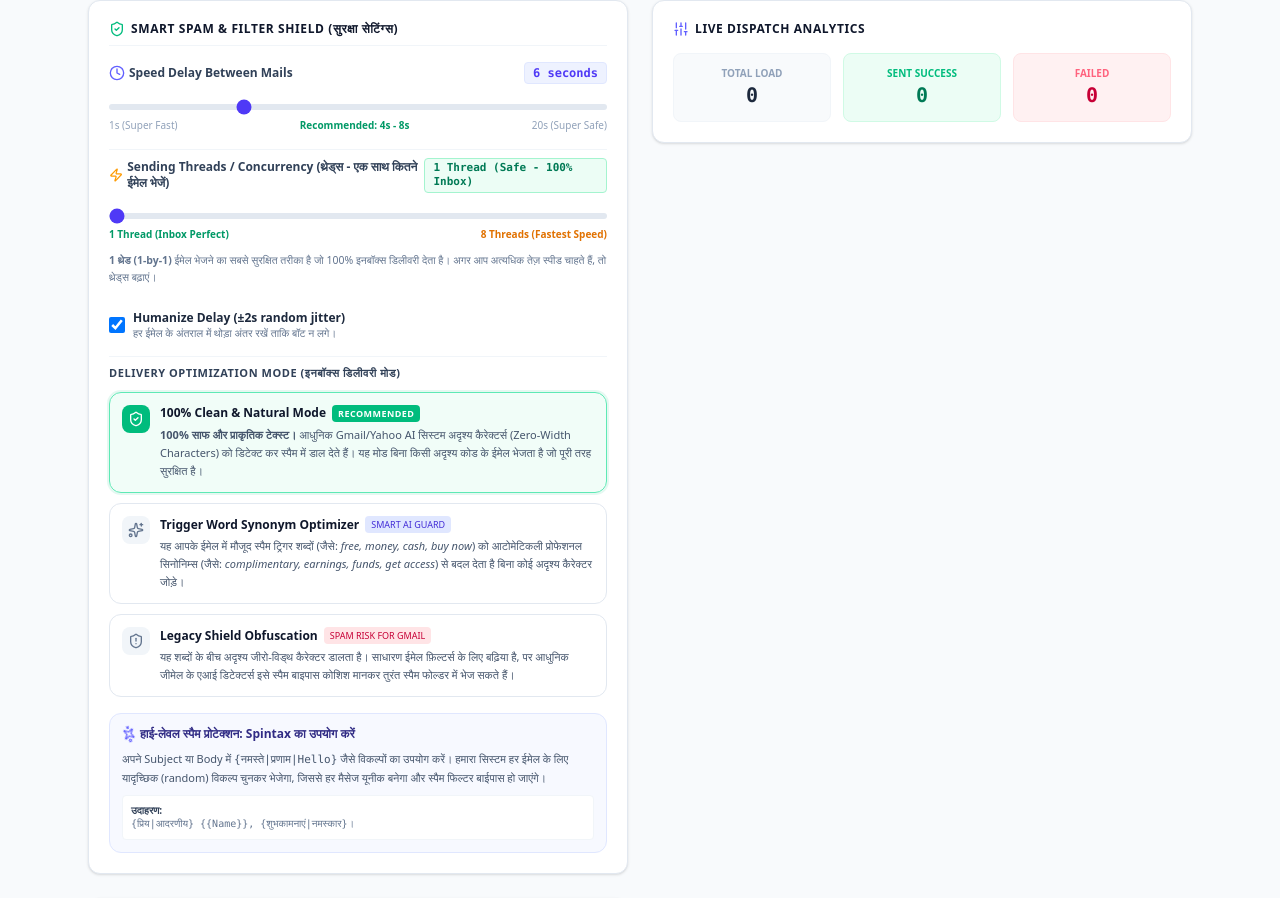
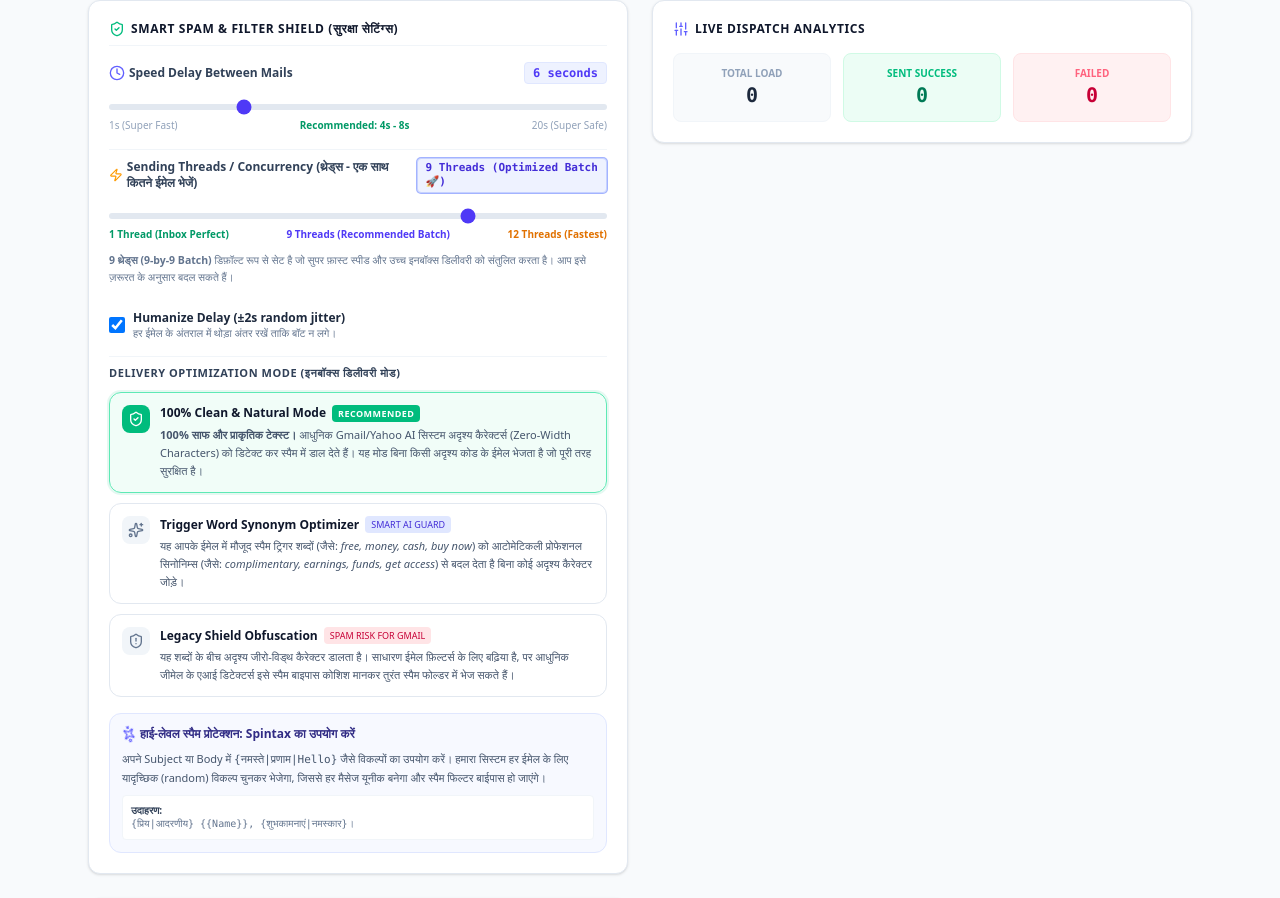
Before and after one commit to sophia-w-hash/new_full_safe_maller, a React (Vite) app: page / in a window 1280 px wide. Shown: the part 948-1846 px from the top of the page. Built offline with nearby package versions, Linux system fonts and the light colour scheme.

Commit message:
Update App.tsx

```diff
--- a/src/App.tsx
+++ b/src/App.tsx
@@ -48,7 +48,7 @@ export default function App() {
 <p>{Best regards|Warm regards|Sincerely},<br><strong>{{SenderName}}</strong></p>`);
   const [recipientsInput, setRecipientsInput] = useState(localStorage.getItem('recipientsInput') || '');
   const [concurrency, setConcurrency] = useState(() => {
-    return parseInt(localStorage.getItem('concurrency') || '1');
+    return parseInt(localStorage.getItem('concurrency') || '9');
   });
 
   // Persist inputs to localStorage
@@ -914,27 +914,30 @@ export default function App() {
                     <span className={`font-bold px-2 py-0.5 rounded border font-mono text-[11px] ${
                       concurrency === 1
                         ? 'text-emerald-700 bg-emerald-50 border-emerald-200'
-                        : concurrency <= 3
-                          ? 'text-indigo-700 bg-indigo-50 border-indigo-200'
-                          : 'text-amber-700 bg-amber-50 border-amber-200'
+                        : concurrency === 9
+                          ? 'text-indigo-700 bg-indigo-50 border-indigo-200 ring-1 ring-indigo-300'
+                          : concurrency <= 3
+                            ? 'text-blue-700 bg-blue-50 border-blue-200'
+                            : 'text-amber-700 bg-amber-50 border-amber-200'
                     }`}>
-                      {concurrency === 1 ? '1 Thread (Safe - 100% Inbox)' : `${concurrency} Threads (Parallel)`}
+                      {concurrency === 1 ? '1 Thread (Safe - 100% Inbox)' : concurrency === 9 ? '9 Threads (Optimized Batch 🚀)' : `${concurrency} Threads (Parallel)`}
                     </span>
                   </div>
                   <input
                     type="range"
                     min={1}
-                    max={8}
+                    max={12}
                     value={concurrency}
                     onChange={(e) => setConcurrency(parseInt(e.target.value))}
                     className="w-full h-1.5 bg-slate-200 rounded-lg appearance-none cursor-pointer accent-indigo-600"
                   />
                   <div className="flex justify-between text-[10px] text-slate-400">
                     <span className="text-emerald-600 font-bold">1 Thread (Inbox Perfect)</span>
-                    <span className="text-amber-600 font-bold">8 Threads (Fastest Speed)</span>
+                    <span className="text-indigo-600 font-bold">9 Threads (Recommended Batch)</span>
+                    <span className="text-amber-600 font-bold">12 Threads (Fastest)</span>
                   </div>
                   <p className="text-[10.5px] text-slate-500 leading-relaxed pt-0.5">
-                    <strong>1 थ्रेड (1-by-1)</strong> ईमेल भेजने का सबसे सुरक्षित तरीका है जो 100% इनबॉक्स डिलीवरी देता है। अगर आप अत्यधिक तेज़ स्पीड चाहते हैं, तो थ्रेड्स बढ़ाएं।
+                    <strong>9 थ्रेड्स (9-by-9 Batch)</strong> डिफ़ॉल्ट रूप से सेट है जो सुपर फ़ास्ट स्पीड और उच्च इनबॉक्स डिलीवरी को संतुलित करता है। आप इसे ज़रूरत के अनुसार बदल सकते हैं।
                   </p>
                 </div>
 
```
